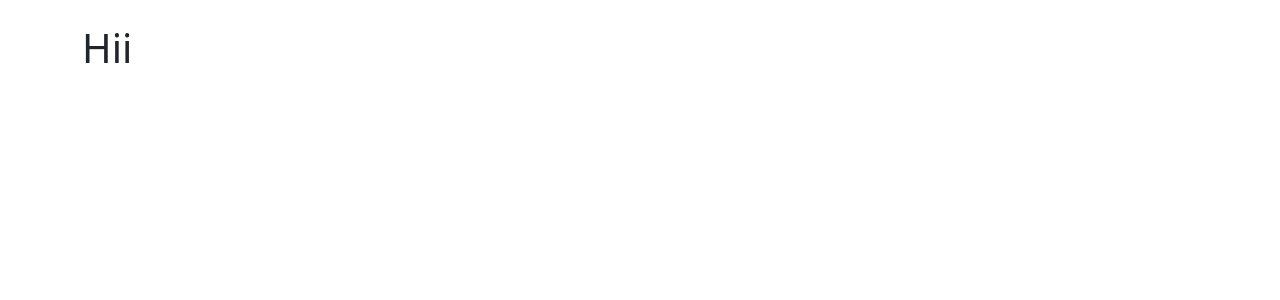
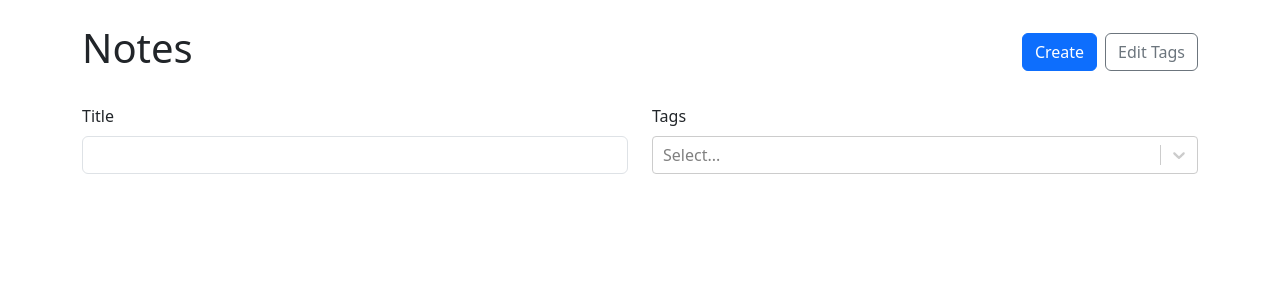
Before and after one commit to iam-rahul-sah/wds-notes-app, a React (Vite) app: page / in a window 1280 px wide. Shown: the top 300 px of the page. Built offline with nearby package versions, Linux system fonts and the light colour scheme.

Commit message:
note app home page listing done

```diff
--- a/src/App.tsx
+++ b/src/App.tsx
@@ -5,6 +5,7 @@ import NewNote from "./NewNote";
 import { useLocalStorage } from "./useLocalStorage";
 import { useMemo } from "react";
 import { v4 as uuidV4 } from "uuid";
+import NoteList from "./NoteList";
 
 export type Note = {
   id: string;
@@ -59,7 +60,7 @@ const App = () => {
   return (
     <Container className="my-4">
       <Routes>
-        <Route path="/" element={<h1>Hii</h1>} />
+        <Route path="/" element={<NoteList availableTags={tags} notes={notesWithTags}/>} />
         <Route
           path="/new"
           element={
--- a/src/NoteForm.tsx
+++ b/src/NoteForm.tsx
@@ -1,6 +1,6 @@
 import { FormEvent, useRef, useState } from "react";
 import { Button, Col, Form, Row, Stack } from "react-bootstrap";
-import { Link } from "react-router-dom";
+import { Link, useNavigate} from "react-router-dom";
 import CreatableReactSelect from "react-select/creatable";
 import { NoteData, Tag } from "./App";
 import { v4 as uuidV4 } from "uuid";
@@ -15,6 +15,7 @@ const NoteForm = ({ onSubmit, onAddTag, availableTags }: NoteFormProps) => {
   const titleRef = useRef<HTMLInputElement>(null);
   const markdownRef = useRef<HTMLTextAreaElement>(null);
   const [selectedTags, setSelectedTags] = useState<Tag[]>([]);
+  const navigate = useNavigate();
 
   function handleSubmit(e: FormEvent) {
     e.preventDefault();
@@ -24,6 +25,7 @@ const NoteForm = ({ onSubmit, onAddTag, availableTags }: NoteFormProps) => {
       markdown: markdownRef.current!.value,
       tags: selectedTags,
     });
+    navigate("..")
   }
   return (
     <Form onSubmit={handleSubmit}>
--- /dev/null
+++ b/src/NoteList.module.css
@@ -0,0 +1,9 @@
+.card {
+    transition: translate ease-in-out 100ms, box-shadow ease-in-out 100ms;
+}
+
+.card:hover,
+.card:focus {
+    translate: 0 -5px ;
+    box-shadow: 0 5px 8px 0px rgba(0, 0, 0, .2);
+}
--- /dev/null
+++ b/src/NoteList.tsx
@@ -0,0 +1,124 @@
+import { Badge, Button, Card, Col, Form, Row, Stack } from "react-bootstrap";
+import { Link } from "react-router-dom";
+import ReactSelect from "react-select";
+import { useMemo, useState } from "react";
+import { Tag } from "./App";
+import styles from "./NoteList.module.css";
+
+type NoteListProps = {
+  availableTags: Tag[];
+  notes: SimplifiedNotes[];
+};
+
+type SimplifiedNotes = {
+  id: string;
+  tags: Tag[];
+  title: string;
+};
+
+const NoteList = ({ availableTags, notes }: NoteListProps) => {
+  const [selectedTags, setSelectedTags] = useState<Tag[]>([]);
+  const [title, setTitle] = useState("");
+
+  const filteredNotes = useMemo(() => {
+    return notes.filter((note) => {
+      return (
+        (title === "" ||
+          note.title.toLowerCase().includes(title.toLowerCase())) &&
+        (selectedTags.length === 0 ||
+          selectedTags.every((tag) =>
+            note.tags.some((noteTag) => noteTag.id === tag.id)
+          ))
+      );
+    });
+  }, [title, selectedTags, notes]);
+
+  console.log(filteredNotes);
+
+  return (
+    <>
+      <Row className="align-items-center mb-4">
+        <Col>
+          <h1>Notes</h1>
+        </Col>
+        <Col xs="auto">
+          <Stack gap={2} direction="horizontal">
+            <Link to="/new">
+              <Button variant="primary">Create</Button>
+            </Link>
+            <Button variant="outline-secondary">Edit Tags</Button>
+          </Stack>
+        </Col>
+      </Row>
+      <Form>
+        <Row className="mb-4">
+          <Col>
+            <Form.Group controlId="title">
+              <Form.Label>Title</Form.Label>
+              <Form.Control
+                type="text"
+                value={title}
+                onChange={(e) => setTitle(e.target.value)}
+              />
+            </Form.Group>
+          </Col>
+          <Col>
+            <Form.Group controlId="tags">
+              <Form.Label>Tags</Form.Label>
+              <ReactSelect
+                value={selectedTags.map((tag) => {
+                  return { label: tag.label, value: tag.id };
+                })}
+                options={availableTags.map((tag) => {
+                  return { label: tag.label, value: tag.id };
+                })}
+                onChange={(tags) => {
+                  setSelectedTags(
+                    tags.map((tag) => {
+                      return { label: tag.label, id: tag.value };
+                    })
+                  );
+                }}
+                isMulti
+              />
+            </Form.Group>
+          </Col>
+        </Row>
+      </Form>
+      <Row xs={1} sm={2} lg={3} xl={4} className="g-3">
+        {filteredNotes.map((note) => {
+          return (
+            <Col key={note.id}>
+              <NoteCard id={note.id} title={note.title} tags={note.tags} />
+            </Col>
+          );
+        })}
+      </Row>
+    </>
+  );
+};
+
+function NoteCard({ id, title, tags }: SimplifiedNotes) {
+  return (
+    <Card
+      as={Link}
+      to={`/${id}`}
+      className={`h-100 text-reset text-decoration-none ${styles.card}`}
+    >
+      <Card.Body>
+        <Stack gap={2} className="align-items-center justify-content-center h-100">
+          <span className="fs-5">{title}</span>
+          {tags.length > 0 && (
+            <Stack direction="horizontal" gap={1} className="justify-content-center flex-wrap">
+              {tags.map(tag => (
+                <Badge key={tag.id} className="text-truncate">{tag.label}</Badge>
+              ))}
+              </Stack>
+          )}
+        </Stack>
+      </Card.Body>
+    </Card>
+  );
+}
+
+export default NoteList;
```
